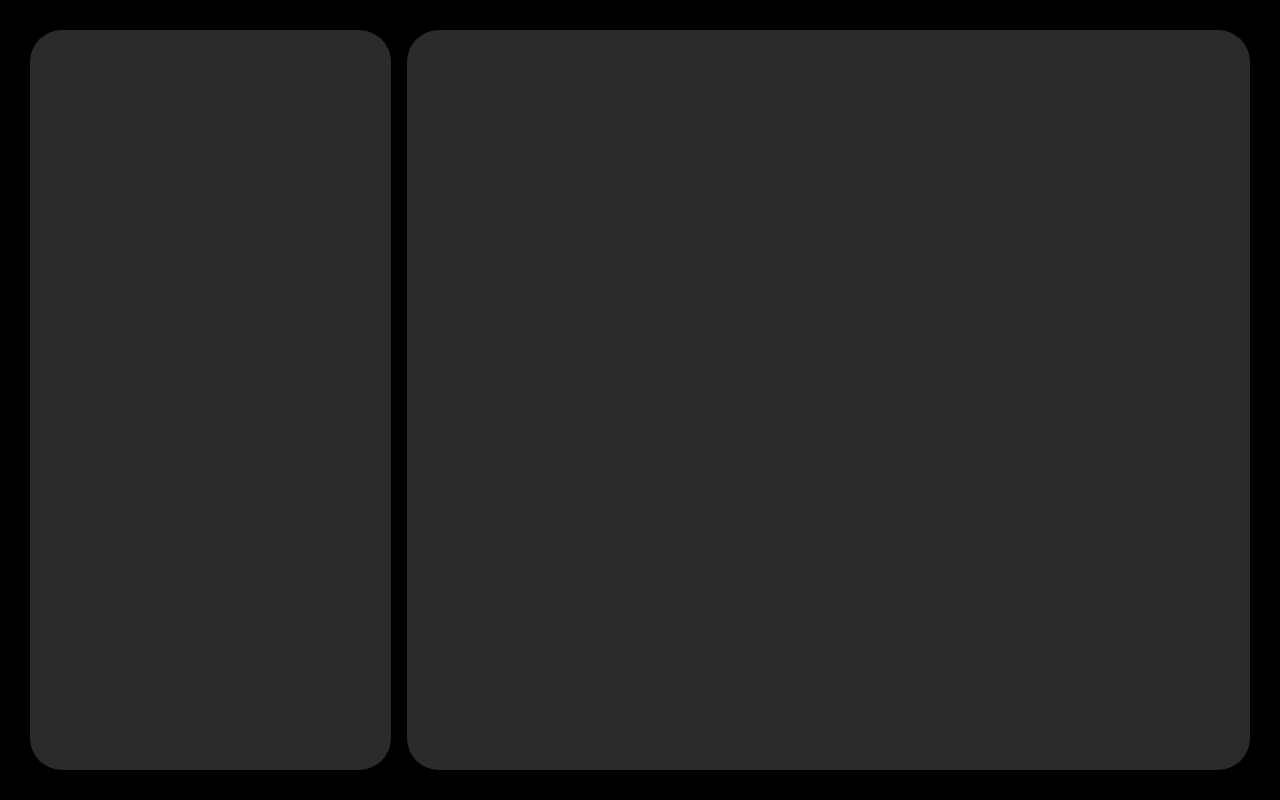
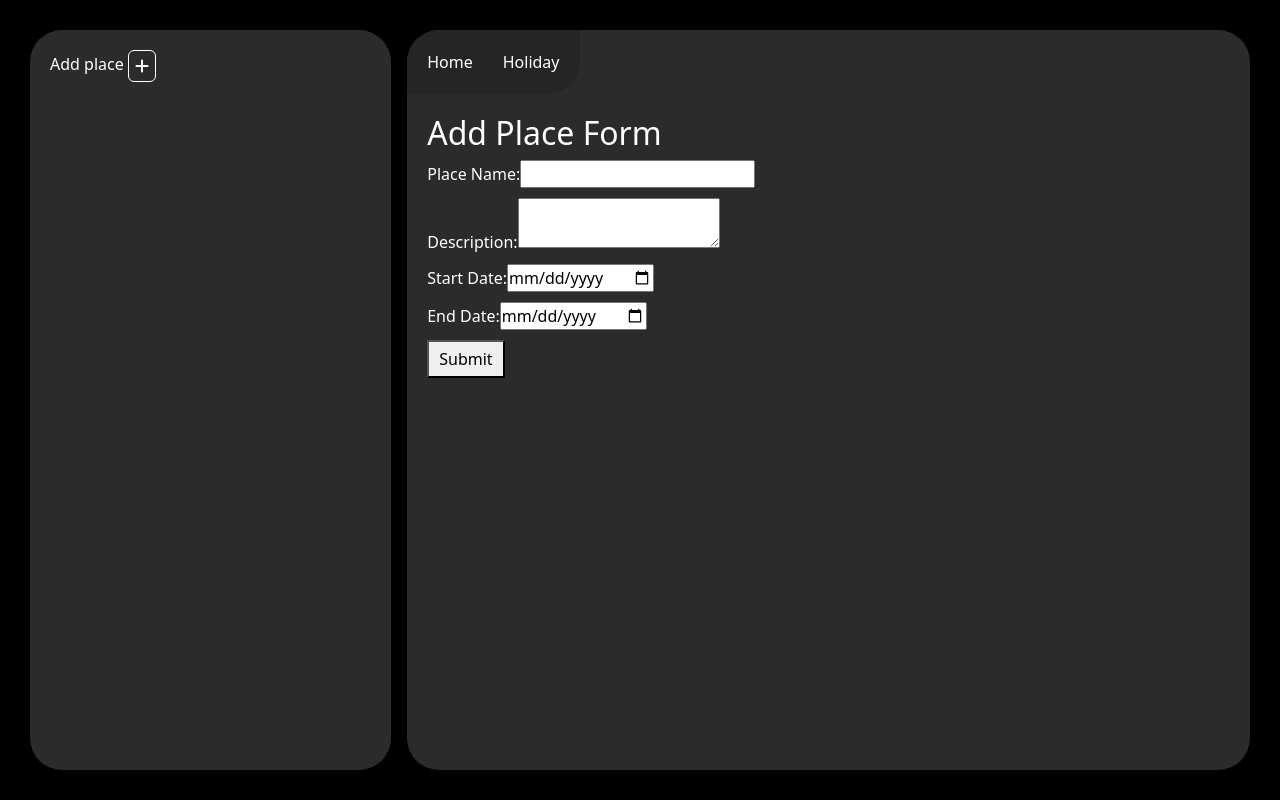
Before and after one commit to GiPisano/travel-app, a Vue app: page /add-place in a window 1280 px wide. Before the commit this address had no page. Built offline with nearby package versions, Linux system fonts and the light colour scheme.

Commit message:
add holiday page with localStorage

```diff
--- a/index.html
+++ b/index.html
@@ -1,13 +1,20 @@
 <!doctype html>
 <html lang="en">
+
 <head>
   <meta charset="UTF-8" />
   <link rel="icon" type="image/svg+xml" href="/vite.svg" />
   <meta name="viewport" content="width=device-width, initial-scale=1.0" />
+  <!-- font awesome -->
+  <link rel="stylesheet" href="https://cdnjs.cloudflare.com/ajax/libs/font-awesome/6.6.0/css/all.min.css"
+    integrity="sha512-Kc323vGBEqzTmouAECnVceyQqyqdsSiqLQISBL29aUW4U/M7pSPA/gEUZQqv1cwx4OnYxTxve5UMg5GT6L4JJg=="
+    crossorigin="anonymous" referrerpolicy="no-referrer" />
   <title>Vite + Vue</title>
 </head>
+
 <body>
   <div id="app"></div>
   <script type="module" src="/src/main.js"></script>
 </body>
+
 </html>
--- a/src/App.vue
+++ b/src/App.vue
@@ -1,9 +1,28 @@
-<script></script>
+<script>
+import HeaderPage from "./components/HeaderPage.vue";
+import NavPage from "./components/NavPage.vue";
+
+export default {
+  data() {
+    return {};
+  },
+
+  components: {
+    HeaderPage,
+    NavPage,
+  },
+};
+</script>
 
 <template>
   <div class="container-app">
-    <nav></nav>
-    <main></main>
+    <nav>
+      <nav-page></nav-page>
+    </nav>
+    <main>
+      <header-page></header-page>
+      <router-view></router-view>
+    </main>
   </div>
 </template>
 
@@ -12,6 +31,7 @@
 
 body {
   background-color: black;
+  color: white;
 }
 
 .container-app {
@@ -21,6 +41,7 @@ body {
   nav {
     width: 30%;
     height: calc(100vh - 60px);
+    overflow: scroll;
     border-radius: 2rem;
     background-color: rgb(43, 43, 43);
   }
@@ -30,6 +51,7 @@ body {
     height: calc(100vh - 60px);
     border-radius: 2rem;
     background-color: rgb(43, 43, 43);
+    overflow: scroll;
   }
 }
 </style>
--- /dev/null
+++ b/src/components/HeaderPage.vue
@@ -0,0 +1,41 @@
+<script></script>
+
+<template>
+  <div id="header">
+    <router-link
+      :to="{ name: 'home' }"
+      class="nav-link"
+      :class="{ active: $route.name === 'home' }"
+      >Home</router-link
+    >
+    <router-link
+      :to="{ name: 'holiday' }"
+      class="nav-link"
+      :class="{ active: $route.name === 'holiday' }"
+      >Holiday</router-link
+    >
+  </div>
+</template>
+
+<style lang="scss" scoped>
+#header {
+  display: flex;
+  justify-content: end;
+  align-items: center;
+  padding: 20px;
+  gap: 30px;
+  background-color: rgb(38, 37, 37);
+  border-radius: 2rem 0 2rem;
+  width: max-content;
+  div {
+    cursor: pointer;
+  }
+  .active {
+    color: orange;
+  }
+
+  .nav-link:hover {
+    color: orange;
+  }
+}
+</style>
--- a/src/components/NavPage.vue
+++ b/src/components/NavPage.vue
@@ -1,5 +1,66 @@
-<script setup></script>
+<script>
+import { store } from "../store/store.js";
 
-<template></template>
+export default {
+  computed: {
+    places() {
+      return store.places;
+    },
+  },
+  methods: {
+    goToAddPlace() {
+      this.$router.push({ name: "AddPlace" });
+    },
 
-<style scoped></style>
+    removePlace(placeToRemove) {
+      const index = store.places.indexOf(placeToRemove);
+      if (index > -1) {
+        store.places.splice(index, 1);
+        localStorage.setItem("places", JSON.stringify(store.places));
+      }
+    },
+
+    editPlace(place) {
+      this.$router.push({ name: "holiday", params: { placeId: place.id } });
+    },
+  },
+};
+</script>
+
+<template>
+  <div class="container-nav">
+    <div>
+      Add place
+      <span class="btn" @click="goToAddPlace"
+        ><i class="fa-solid fa-plus"></i
+      ></span>
+    </div>
+    <ul>
+      <li v-for="place in places" :key="place.name">
+        {{ place.name }}: {{ place.startDate }} to {{ place.endDate }}
+        <button @click="removePlace(place)">Delete</button>
+        <button @click="editPlace(place)">Edit</button>
+      </li>
+    </ul>
+  </div>
+</template>
+
+<style scoped lang="scss">
+.container-nav {
+  margin: 20px;
+  div {
+    .btn {
+      color: white;
+      border: 1px solid white;
+      padding: 3px 6px;
+    }
+  }
+  ul {
+    list-style: none;
+    padding: 0;
+    li {
+      margin-bottom: 5px;
+    }
+  }
+}
+</style>
--- /dev/null
+++ b/src/components/pages/AddPlace.vue
@@ -0,0 +1,116 @@
+<script>
+import { store } from "../../store/store.js";
+
+export default {
+  name: "AddPlace",
+  data() {
+    return {
+      placeName: "",
+      description: "",
+      startDate: "",
+      endDate: "",
+      daysDifference: null,
+    };
+  },
+  methods: {
+    handleSubmit() {
+      const newPlace = {
+        name: this.placeName,
+        description: this.description,
+        startDate: this.startDate,
+        endDate: this.endDate,
+        daysDifference: this.daysDifference,
+      };
+
+      store.addPlace(newPlace);
+
+      this.placeName = "";
+      this.description = "";
+      this.startDate = "";
+      this.endDate = "";
+      this.daysDifference = null;
+
+      this.$router.push({ name: "Home" });
+    },
+    calculateDays() {
+      if (this.startDate && this.endDate) {
+        const start = new Date(this.startDate);
+        const end = new Date(this.endDate);
+        const difference = Math.ceil((end - start) / (1000 * 60 * 60 * 24));
+        this.daysDifference = difference;
+      } else {
+        this.daysDifference = null;
+      }
+    },
+  },
+};
+</script>
+
+<template>
+  <div class="add-place">
+    <h2>Add Place Form</h2>
+    <form @submit.prevent="handleSubmit">
+      <div>
+        <label for="place-name">Place Name:</label>
+        <input
+          type="text"
+          v-model="placeName"
+          id="place-name"
+          name="placeName"
+          required
+        />
+      </div>
+      <div>
+        <label for="description">Description:</label>
+        <textarea
+          v-model="description"
+          id="description"
+          name="description"
+          required
+        ></textarea>
+      </div>
+      <div>
+        <label for="start-date">Start Date:</label>
+        <input
+          type="date"
+          v-model="startDate"
+          id="start-date"
+          name="startDate"
+          required
+        />
+      </div>
+      <div>
+        <label for="end-date">End Date:</label>
+        <input
+          type="date"
+          v-model="endDate"
+          id="end-date"
+          name="endDate"
+          required
+          @change="calculateDays"
+        />
+      </div>
+      <div v-if="daysDifference !== null">
+        <p>Number of days: {{ daysDifference }}</p>
+      </div>
+      <button type="submit">Submit</button>
+    </form>
+  </div>
+</template>
+
+<style scoped lang="scss">
+.add-place {
+  margin: 20px;
+  form {
+    display: flex;
+    flex-direction: column;
+    div {
+      margin-bottom: 10px;
+    }
+    button {
+      align-self: flex-start;
+      padding: 5px 10px;
+    }
+  }
+}
+</style>
--- /dev/null
+++ b/src/components/pages/HolidayPage.vue
@@ -0,0 +1,119 @@
+<script>
+import { store } from "../../store/store.js";
+
+export default {
+  data() {
+    return {
+      place: {
+        id: "",
+        name: "",
+        description: "",
+        startDate: "",
+        endDate: "",
+      },
+      daysDifference: null,
+    };
+  },
+  created() {
+    const placeId = this.$route.params.placeId;
+    const place = store.places.find((place) => place.id === placeId);
+    if (place) {
+      this.place = { ...place };
+      this.calculateDays();
+    }
+  },
+  methods: {
+    handleSubmit() {
+      const index = store.places.findIndex((p) => p.id === this.place.id);
+      if (index > -1) {
+        store.places.splice(index, 1, this.place);
+        localStorage.setItem("places", JSON.stringify(store.places));
+      }
+      this.$router.push({ name: "Home" });
+    },
+    calculateDays() {
+      if (this.place.startDate && this.place.endDate) {
+        const start = new Date(this.place.startDate);
+        const end = new Date(this.place.endDate);
+        const difference = Math.ceil((end - start) / (1000 * 60 * 60 * 24));
+        this.daysDifference = difference;
+      } else {
+        this.daysDifference = null;
+      }
+    },
+  },
+};
+</script>
+
+<template>
+  <div class="edit-place" v-if="this.place">
+    <h2>Edit Place</h2>
+    <form @submit.prevent="handleSubmit">
+      <div>
+        <label for="place-name">Place Name:</label>
+        <input
+          type="text"
+          v-model="place.name"
+          id="place-name"
+          name="placeName"
+          required
+        />
+      </div>
+      <div>
+        <label for="description">Description:</label>
+        <textarea
+          v-model="place.description"
+          id="description"
+          name="description"
+          required
+        ></textarea>
+      </div>
+      <div>
+        <label for="start-date">Start Date:</label>
+        <input
+          type="date"
+          v-model="place.startDate"
+          id="start-date"
+          name="startDate"
+          required
+        />
+      </div>
+      <div>
+        <label for="end-date">End Date:</label>
+        <input
+          type="date"
+          v-model="place.endDate"
+          id="end-date"
+          name="endDate"
+          required
+          @change="calculateDays"
+        />
+      </div>
+      <div v-if="daysDifference !== null">
+        <p>Number of days: {{ daysDifference }}</p>
+      </div>
+      <button type="submit">Save</button>
+    </form>
+  </div>
+
+  <div v-for="day in daysDifference">
+    <div class="circle">day {{ day }}</div>
+  </div>
+</template>
+
+<style scoped lang="scss">
+.edit-place {
+  margin: 20px;
+  form {
+    display: flex;
+    flex-direction: column;
+    div {
+      margin-bottom: 10px;
+    }
+    button {
+      align-self: flex-start;
+      padding: 5px 10px;
+    }
+  }
+}
+</style>
--- /dev/null
+++ b/src/components/pages/HomePage.vue
@@ -0,0 +1,3 @@
+<script></script>
+<template><div>home</div></template>
+<style lang="scss" scoped></style>
--- a/src/router.js
+++ b/src/router.js
@@ -1,8 +1,27 @@
 import { createRouter, createWebHistory } from "vue-router";
+import AddPlace from "./components/pages/AddPlace.vue";
+import HomePage from "./components/pages/HomePage.vue";
+import HolidayPage from "./components/pages/HolidayPage.vue";
 
 const router = createRouter({
   history: createWebHistory(),
-  routes: [{}],
+  routes: [
+    {
+      path: "/",
+      name: "home",
+      component: HomePage,
+    },
+    {
+      path: "/add-place",
+      name: "AddPlace",
+      component: AddPlace,
+    },
+    {
+      path: "/holiday",
+      name: "holiday",
+      component: HolidayPage,
+    },
+  ],
 });
 
 export { router };
--- /dev/null
+++ b/src/store/store.js
@@ -0,0 +1,10 @@
+import { reactive } from "vue";
+
+export const store = reactive({
+  places: JSON.parse(localStorage.getItem("places")) || [],
+
+  addPlace(place) {
+    this.places.push(place);
+    localStorage.setItem("places", JSON.stringify(this.places));
+  },
+});
```
Lines whose indentation alone changed are shown as unchanged.
